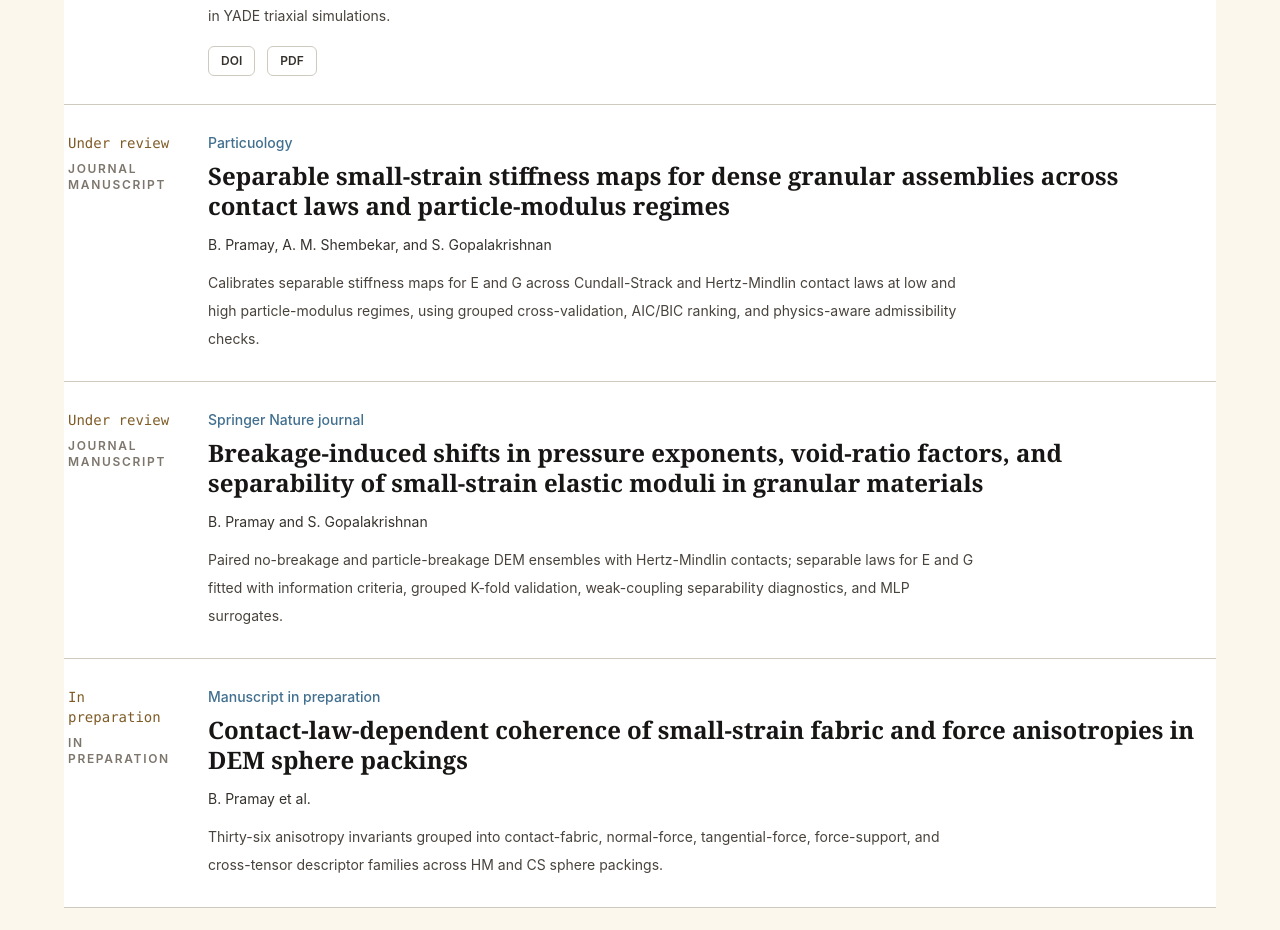
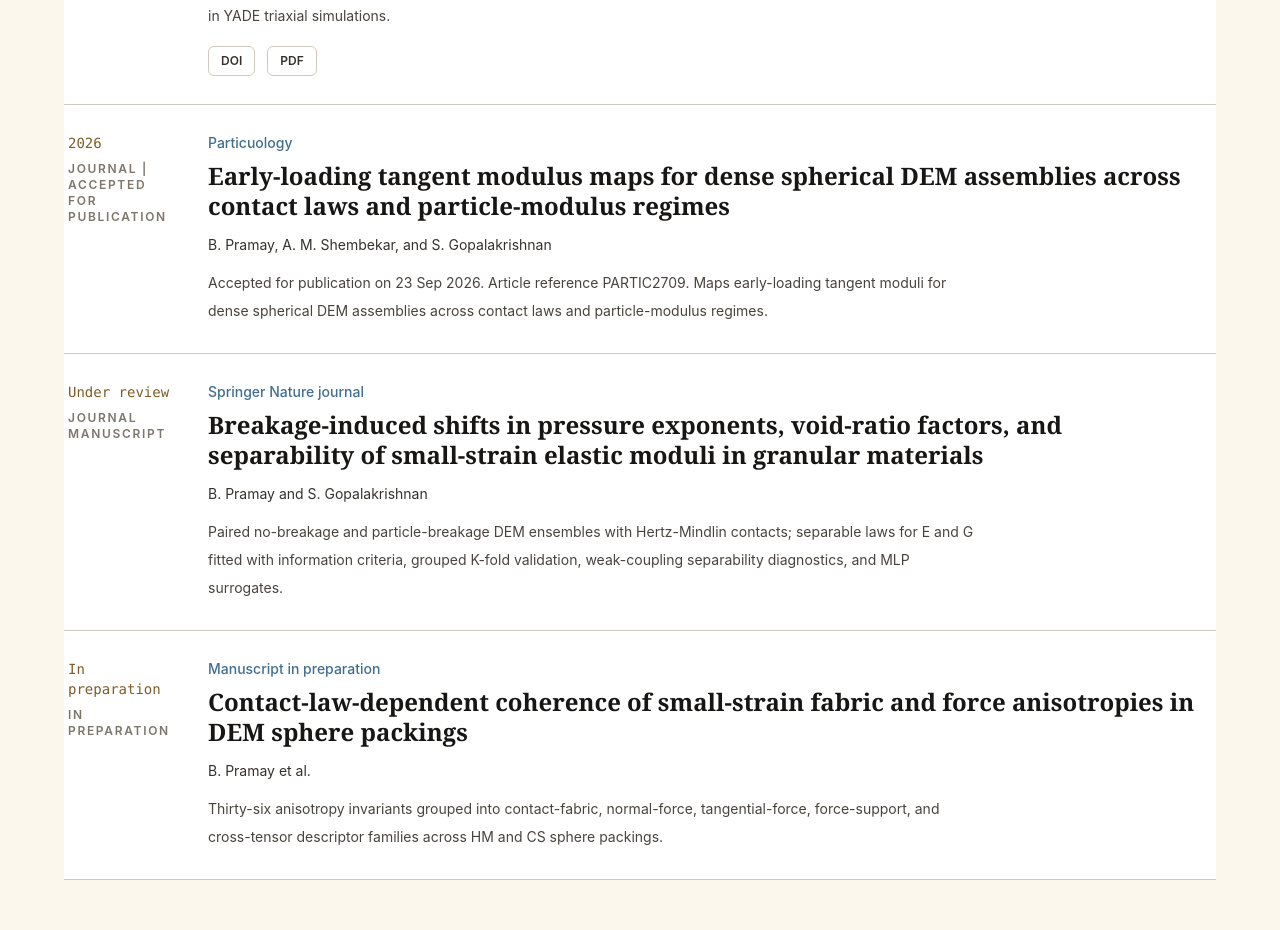
Before and after one commit to pramaybaero-droid/pramaybaero-droid.github.io, a React (Vite) app: page / in a window 1280 px wide. Shown: the part 4460-5390 px from the top of the page. Built offline with nearby package versions, Linux system fonts and the light colour scheme.

Commit message:
Update Particuology paper status

```diff
--- a/src/data/publications.ts
+++ b/src/data/publications.ts
@@ -81,13 +81,13 @@ export const publications: Publication[] = [
   },
   {
     title:
-      "Separable small-strain stiffness maps for dense granular assemblies across contact laws and particle-modulus regimes",
+      "Early-loading tangent modulus maps for dense spherical DEM assemblies across contact laws and particle-modulus regimes",
     authors: "B. Pramay, A. M. Shembekar, and S. Gopalakrishnan",
     venue: "Particuology",
-    year: "Under review",
-    status: "Journal manuscript",
+    year: "2026",
+    status: "Journal | accepted for publication",
     note:
-      "Calibrates separable stiffness maps for E and G across Cundall-Strack and Hertz-Mindlin contact laws at low and high particle-modulus regimes, using grouped cross-validation, AIC/BIC ranking, and physics-aware admissibility checks.",
+      "Accepted for publication on 23 Sep 2026. Article reference PARTIC2709. Maps early-loading tangent moduli for dense spherical DEM assemblies across contact laws and particle-modulus regimes.",
     links: []
   },
   {
```
